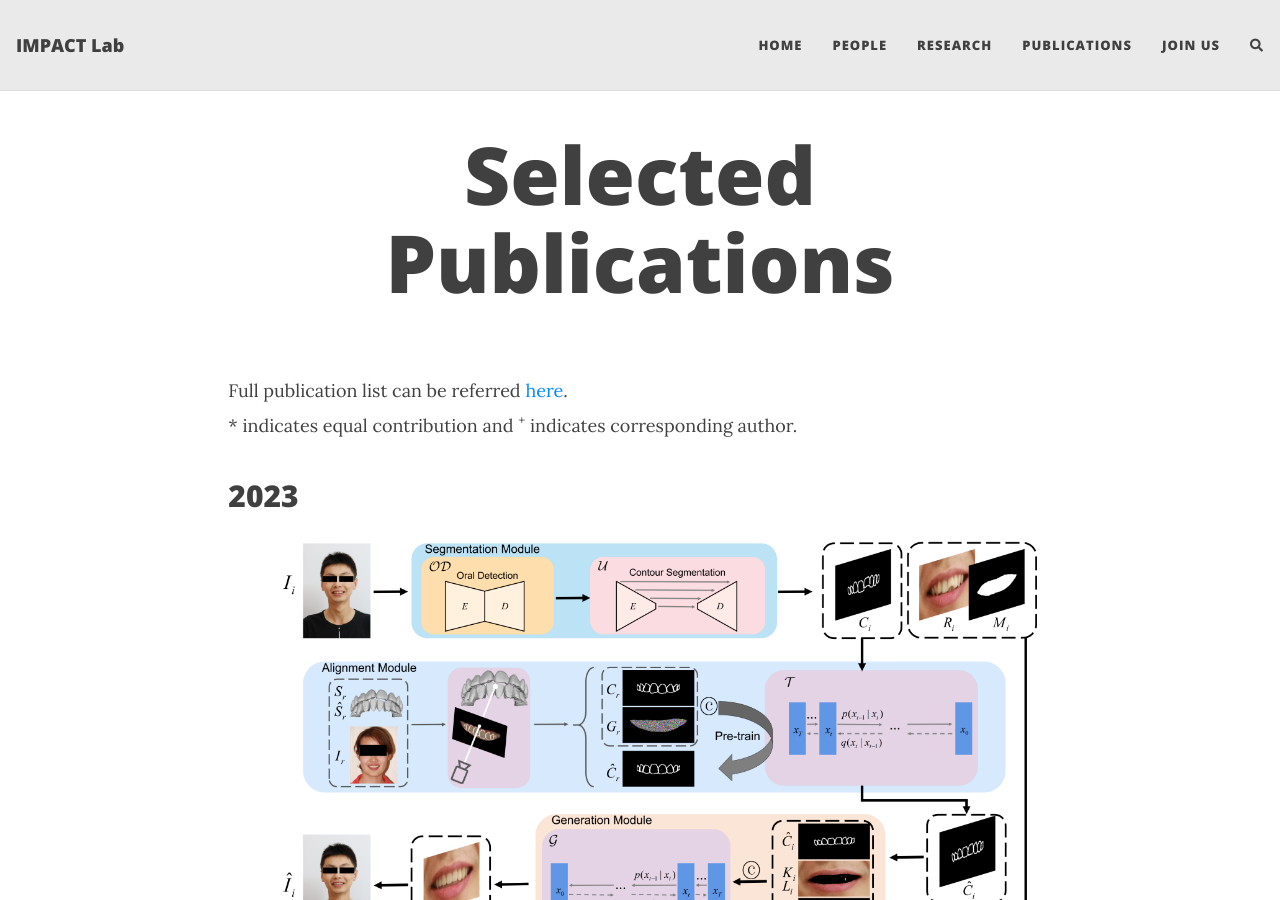
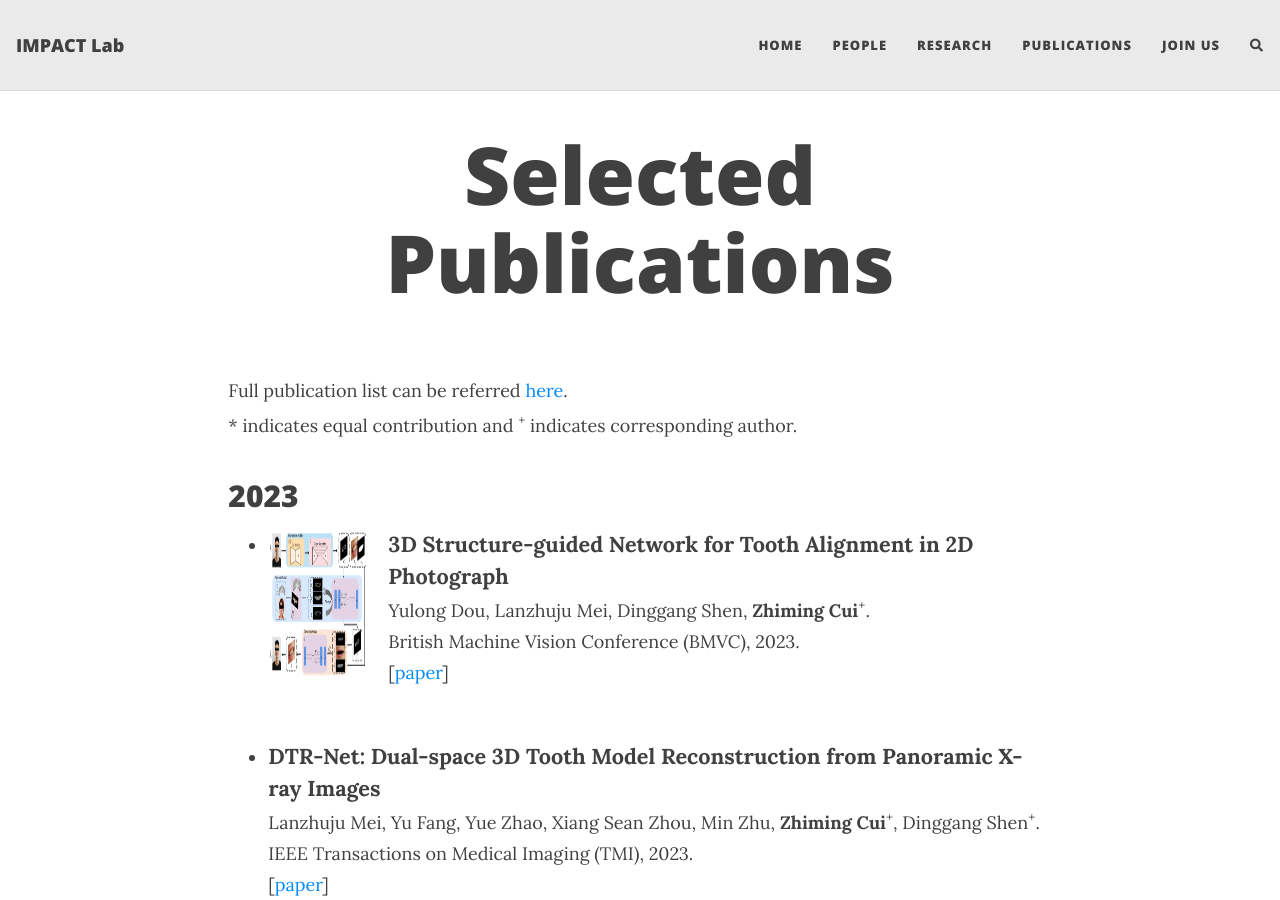
Before and after one commit to ShanghaiTech-IMPACT/shanghaitech-impact.github.io, a Jekyll site: the page built from publications.md, in a window 1280 px wide and 900 px high. Built offline with Jekyll 4.4.1, drawn with Linux system fonts in a browser that asks for light colours; nearby versions of some CDN libraries; comment, search, counter and statistics services are not loaded.

Commit message:
Update publications.md

```diff
--- a/publications.md
+++ b/publications.md
@@ -16,7 +16,7 @@ Full publication list can be referred [here](https://scholar.google.com/citation
 <html>
     <ul class="publications">
         <li>
-            <img src="/assets/img/publications/2023_3D_Struture.png" alt="Paper Image" style="float:left; margin-right:10px;">
+            <img src="/assets/img/publications/2023_3D_Struture.png" style="float:left; margin-right:20px; margin-bottom:10px; width:100px; height:150px;">
             <div class="title">3D Structure-guided Network for Tooth Alignment in 2D Photograph</div>
             <p>Yulong Dou, Lanzhuju Mei, Dinggang Shen, <strong>Zhiming Cui</strong><sup>+</sup>.</p>
             <p>British Machine Vision Conference (BMVC), 2023.</p>
```
